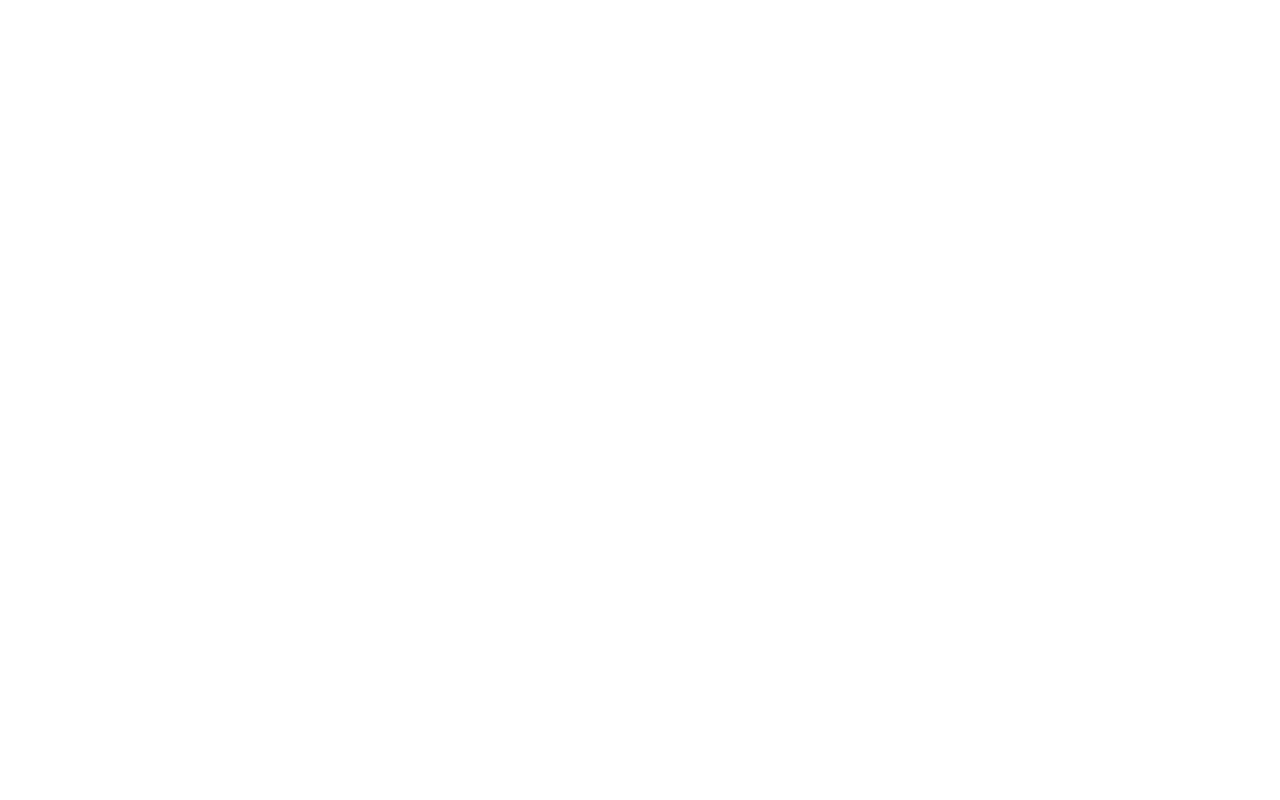
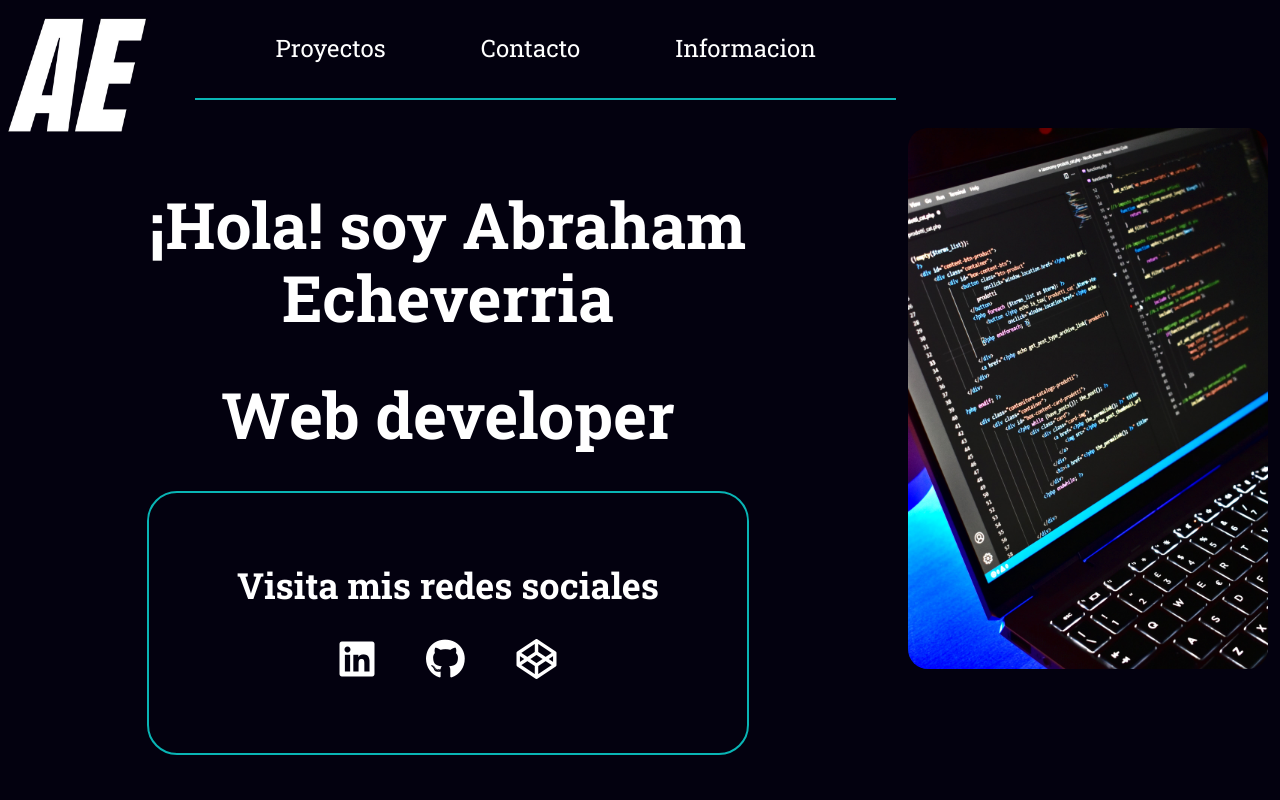
Before and after one commit to Abraham-Jesus-Echeverria/portfolio-, a plain HTML site: page index.html in a window 1280 px wide. Drawn offline with Linux system fonts and the light colour scheme.

Commit message:
pagina de presentacion creada

```diff
--- a/css/styles.css
+++ b/css/styles.css
@@ -0,0 +1,131 @@
+@import url('https://fonts.googleapis.com/css2?family=Roboto+Slab:wght@400;700&display=swap');
+
+*{
+    margin: 0;
+    padding: 0;
+}
+
+body{
+    font-family: 'Roboto Slab', serif;
+}
+
+:root{
+    --primari-color: #03010f;
+    --secundari-color: #09B5B5;
+    --white-color: #fff;
+}
+
+.header_container {
+    display: grid;
+    grid-template-columns: 70% 30%;
+    grid-template-rows: 100px 1fr ;
+    height: 100vh;
+    grid-template-areas:
+    "nav img"
+    "presentation img" ;
+    color: var(--white-color);
+}
+
+.nav_container {
+    background-color: var(--primari-color);
+    display: flex;
+    grid-area: nav;
+    position: relative;
+}
+
+.nav_container ul {
+    width: 80%;
+    display: flex;
+    justify-content: space-evenly;
+    border-bottom: 2px solid var(--secundari-color);
+}
+.nav_item{
+    list-style: none;
+    margin: 15px;
+    font-size: 1.5rem;
+    display: flex;
+    justify-content: center;
+    align-items: center;
+}
+
+.nav_item a {
+    text-decoration: none;
+    color: var(--white-color);
+    transition: color 0.3s ease-in-out;
+}
+.nav_item a:hover{
+    color:var(--secundari-color);
+}
+.nav_logo_container{
+    width: 200px;
+    height: 200px;
+    position: relative;
+}
+.nav_logotipo{
+    width: 80%;
+    height: auto;
+}
+.header_image{
+grid-area: img;
+background-color: var(--primari-color);
+width: 100%;
+height: 100vh;
+display: flex;
+justify-content: center;
+align-items: center;
+}
+
+.container_image{
+    width: 94%;
+}
+
+.pc_image{
+    max-width: 100%;
+    border-radius: 20px;
+}
+
+.presentation_container{
+    grid-area: presentation;
+    background-color: var(--primari-color);
+    display: flex;
+    flex-direction: column;
+    justify-content: center;
+    align-items: center;
+    text-align: center;
+    }
+.header_text{
+    font-size: 4rem;
+}
+.card_rs{
+    margin-top: 40px;
+    padding: 30px;
+    width: 60%;
+    height: 200px;
+    border-radius: 30px;
+    border: 2px solid var(--secundari-color);
+    font-size: 1.5rem;
+    display: flex;
+    flex-direction: column;
+    align-items: center;
+    justify-content: center;
+
+}
+
+.card_rs_logos{
+    width: 50%;
+    margin-top: 30px;
+    font-size: 2.5rem;
+    display: flex;
+    justify-content: space-around;
+}
+
+.card_rs_logos a{
+  text-decoration: none;
+  color: var(--white-color);
+  transform: translate(0);
+  transition: transform 0.5s ease-out;
+}
+
+.card_rs_logos a:hover{
+    transform: translateY(10px);
+}
--- a/index.html
+++ b/index.html
@@ -1,16 +1,55 @@
 <!DOCTYPE html>
-<html lang="en">
+<html lang="es">
 <head>
     <meta charset="UTF-8">
     <meta http-equiv="X-UA-Compatible" content="IE=edge">
     <meta name="viewport" content="width=device-width, initial-scale=1.0">
-    <title>Portfolio Abraham Echeverria</title>
-     <!--poner favicon-->
-    <link rel="shortcut icon" href="" type="image/x-icon">
+    <link rel="shortcut icon" href="./assets/images/favicon.ico.ico" type="image/x-icon">
     <link rel="stylesheet" href="./css/normalize.css">
     <link rel="stylesheet" href="./css/styles.css">
+    <title>Portfolio Abraham Echeverria</title>
 </head>
 <body>
+    <header class="header_container">
+        <nav class="nav_container">
+            <div class="nav_logo_container">
+                <img src="./assets/images/Logotipo.jpg.jpg" alt="Logotipo" class="nav_logotipo">
+            </div>
+            <ul>
+                <li class="nav_item"><a href="">Proyectos</a></li>
+                <li class="nav_item"><a href="">Contacto</a></li>
+                <li class="nav_item"><a href="">Informacion</a></li>
 
+            </ul>
+        </nav>
+
+        <div class="presentation_container">
+        <div class="header__img__container">
+        </div>
+        <h1 class="header_text">¡Hola! soy Abraham Echeverria </h1>
+        <h2 class="header_text">Web developer</h2>
+
+        <aside class="card_rs">
+            <h2>Visita mis redes sociales </h2>
+            <div class="card_rs_logos">
+               <a href="http://" target="_blank"><i class="fa-brands fa-linkedin"></i></a>
+
+               <a href="#" target="_blank"><i class="fa-brands fa-github"></i></a>
+               <a href="http://" target="_blank"><i class="fa-brands fa-codepen"></i></a>
+            </div>
+        </aside>
+
+        </div>
+
+        <div class="header_image">
+            <div class="container_image">
+            <img src="./assets/images/pc-image2.jpg" alt="pc-image" class="pc_image">
+            </div>
+        </div>
+
+    </header>
+
+    <script src="./js/transitions.js"></script>
+    <script src="https://kit.fontawesome.com/0711f281fb.js" crossorigin="anonymous"></script>
 </body>
 </html>
--- /dev/null
+++ b/js/transitions.js
@@ -0,0 +1,13 @@
+(()=>{
+    let $imgLogo = document.querySelector(".header__img");
+    let $textHeader = document.querySelectorAll(".header_text");
+    let arrayHeaderText = [...$textHeader];
+    console.log(arrayHeaderText[0]);
+
+    document.addEventListener("DOMContentLoaded", ()=>{
+        setTimeout(()=>{
+            arrayHeaderText[0].classList.add("header_text_transition");
+            arrayHeaderText[1].classList.add("header_text_transition");
+        },1500)
+        });
+})();
```
Also changed, not shown: assets/images/AE-BW-PNG.png (added), assets/images/AE-LOGO-full-JPG.jpg (added), assets/images/Logotipo.jpg.jpg (added), assets/images/favicon.ico.ico (added), assets/images/pc-image.jpg (added), assets/images/pc-image2.jpg (added).
